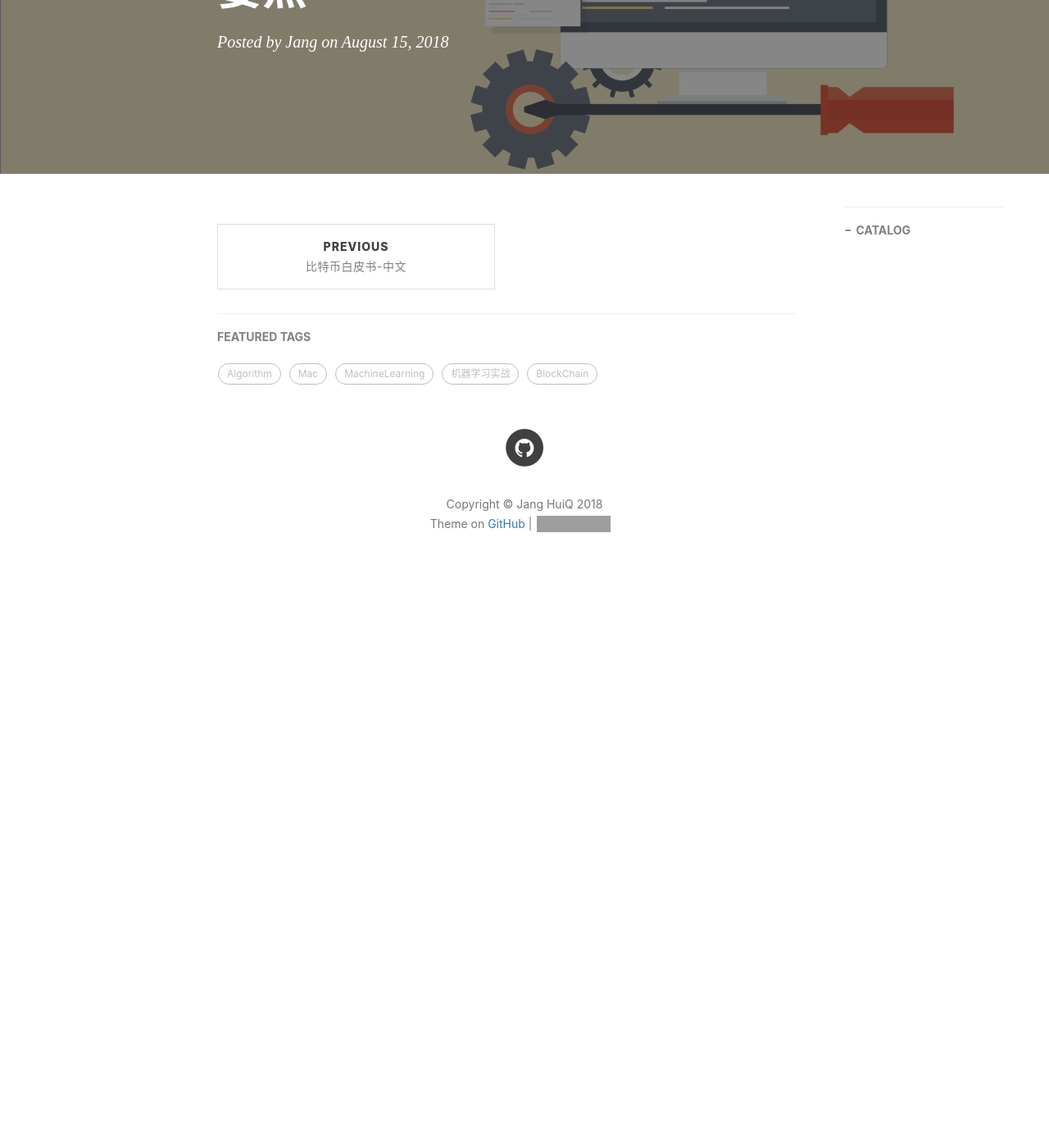
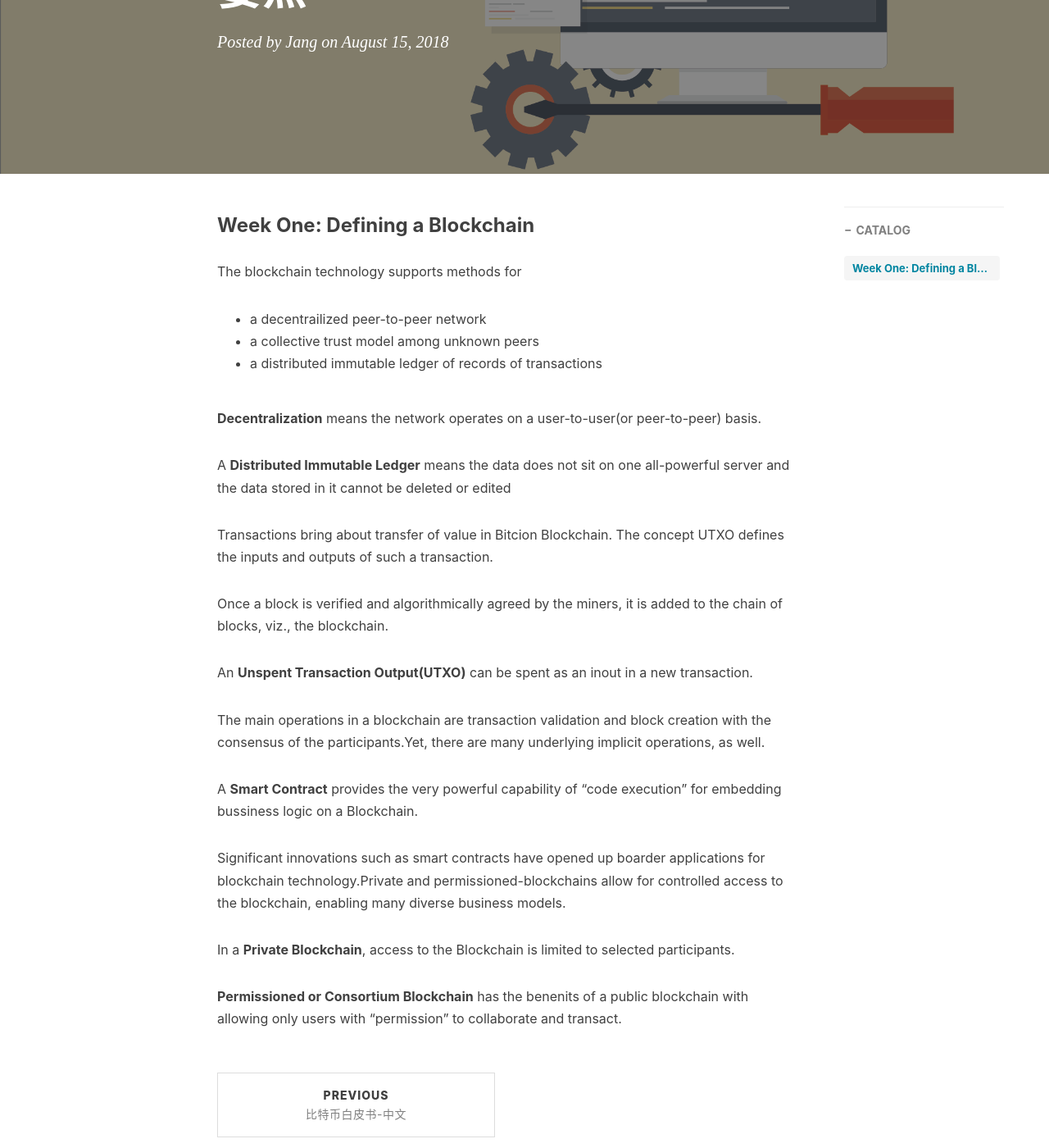
Before and after one commit to jangzc/jangzc.github.io, a Jekyll site: the page built from _posts/2018-08-15-courseraBCbase.md, in a window 1280 px wide and 1400 px high, scrolled down 305 px. Shown: the whole window at 82% size. Built offline with Jekyll 4.4.1, drawn with Linux system fonts in a browser that asks for light colours; nearby versions of some CDN libraries; comment, search, counter and statistics services are not loaded; before the commit the page ends 1048 px from its top, so only the background shows below that; grey boxes are pictures that could not be loaded.

Commit message:
Update 2018-08-15-courseraBCbase.md

```diff
--- a/_posts/2018-08-15-courseraBCbase.md
+++ b/_posts/2018-08-15-courseraBCbase.md
@@ -9,3 +9,30 @@ catalog: true
 tags:
     - BlockChain
 ---
+
+### Week One: Defining a Blockchain<br>
+The blockchain technology supports methods for<br>
+* a decentrailized peer-to-peer network
+* a collective trust model among unknown peers
+* a distributed immutable ledger of records of transactions
+<br>
+
+**Decentralization** means the network operates on a user-to-user(or peer-to-peer) basis.
+
+A **Distributed Immutable Ledger** means the data does not sit on one all-powerful server and the data stored in it cannot be deleted or edited
+
+Transactions bring about transfer of value in Bitcion Blockchain. The concept UTXO defines the inputs and outputs of such a transaction.
+
+Once a block is verified and algorithmically agreed by the miners, it is added to the chain of blocks, viz., the blockchain.
+
+An **Unspent Transaction Output(UTXO)** can be spent as an inout in a new transaction.
+
+The main operations in a blockchain are transaction validation and block creation with the consensus of the participants.Yet, there are many underlying implicit operations, as well.
+
+A **Smart Contract** provides the very powerful capability of "code execution" for embedding bussiness logic on a Blockchain.
+
+Significant innovations such as smart contracts have opened up boarder applications for blockchain technology.Private and permissioned-blockchains allow for controlled access to the blockchain, enabling many diverse business models.
+
+In a **Private Blockchain**, access to the Blockchain is limited to selected participants.
+
+**Permissioned or Consortium Blockchain** has the benenits of a public blockchain with allowing only users with "permission" to collaborate and transact.
```
